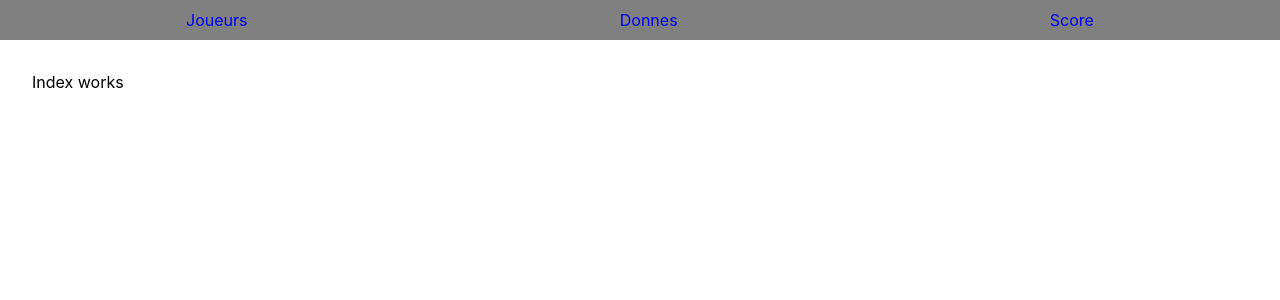
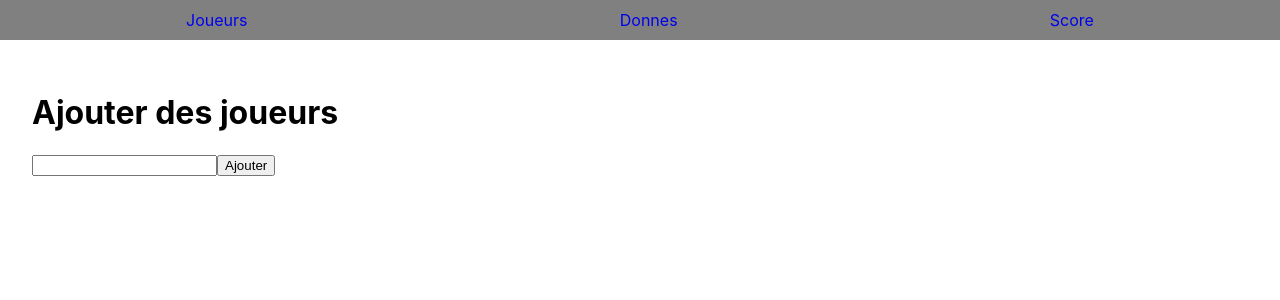
Before and after one commit to ndrplm/tarot-counter, a React (Create React App) app: page / in a window 1280 px wide. Shown: the top 300 px of the page. Built offline with nearby package versions, Linux system fonts and the light colour scheme.

Commit message:
👯 Raw Add Players feature

```diff
--- a/src/pages/Index.tsx
+++ b/src/pages/Index.tsx
@@ -1,3 +1,37 @@
-const Index = () => <div>Index works</div>
+import { useRef, useState } from 'react'
+import Title from '../design_system/Title'
+
+interface Player {
+  name: string
+}
+
+const Index = () => {
+  const inputRef = useRef<HTMLInputElement>(null)
+  const [players, setPlayers] = useState<Player[]>([])
+
+  const addPlayer = () => {
+    if (!inputRef?.current?.value) return
+    setPlayers([...players, { name: inputRef.current.value }])
+    inputRef.current.value = ''
+  }
+
+  const removePlayer = (selectedPlayer: Player) => {
+    setPlayers(players => players.filter(({ name }) => name !== selectedPlayer.name))
+  }
+
+  return (
+    <>
+      <Title.H1>Ajouter des joueurs</Title.H1>
+      <input ref={inputRef} type="text" />
+      <button onClick={addPlayer}>Ajouter</button>
+
+      {players.map(player => (
+        <div key={player.name}>
+          <span>{player.name}</span> <button onClick={() => removePlayer(player)}>Supprimer</button>
+        </div>
+      ))}
+    </>
+  )
+}
 
 export default Index
```
